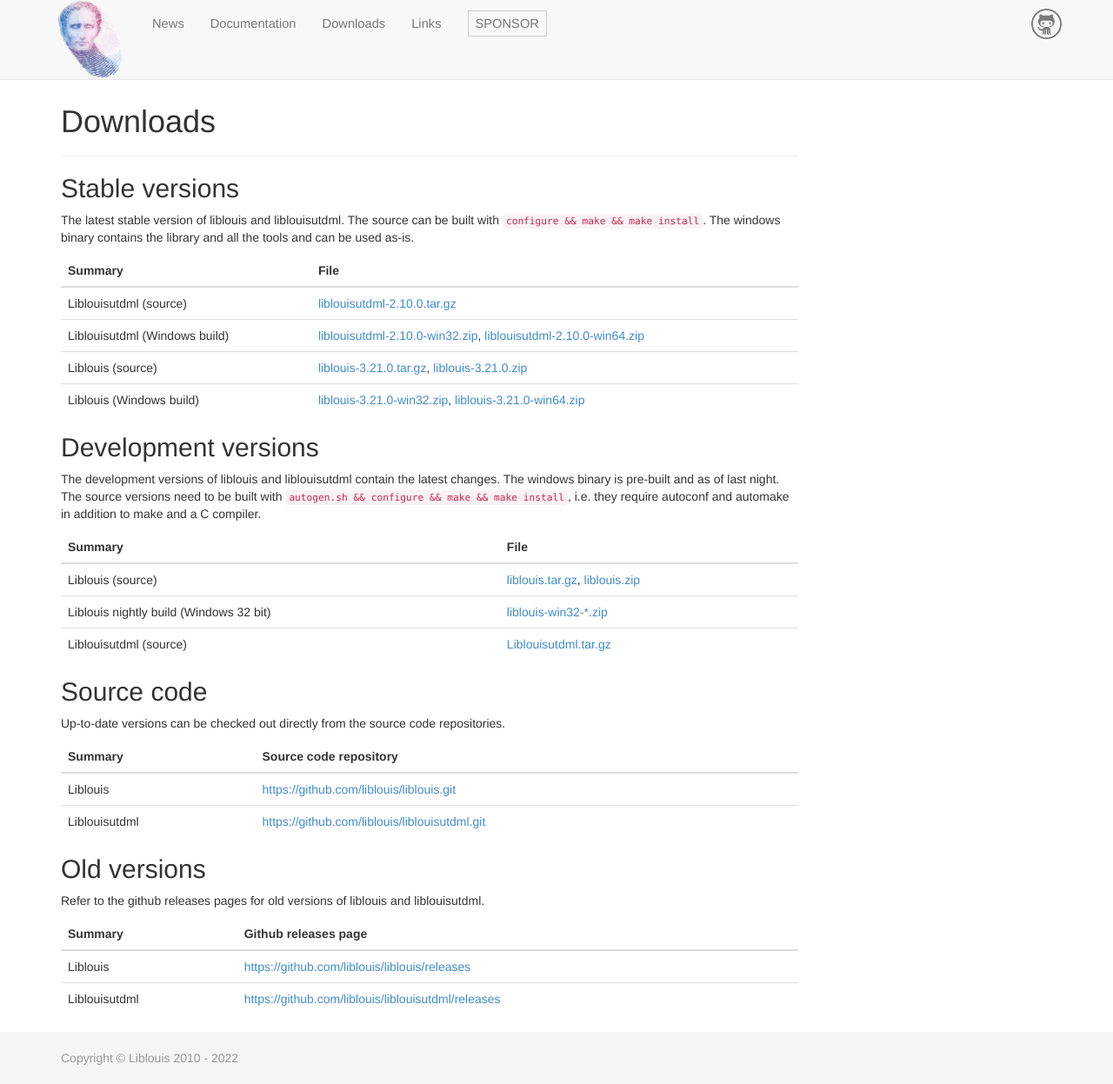
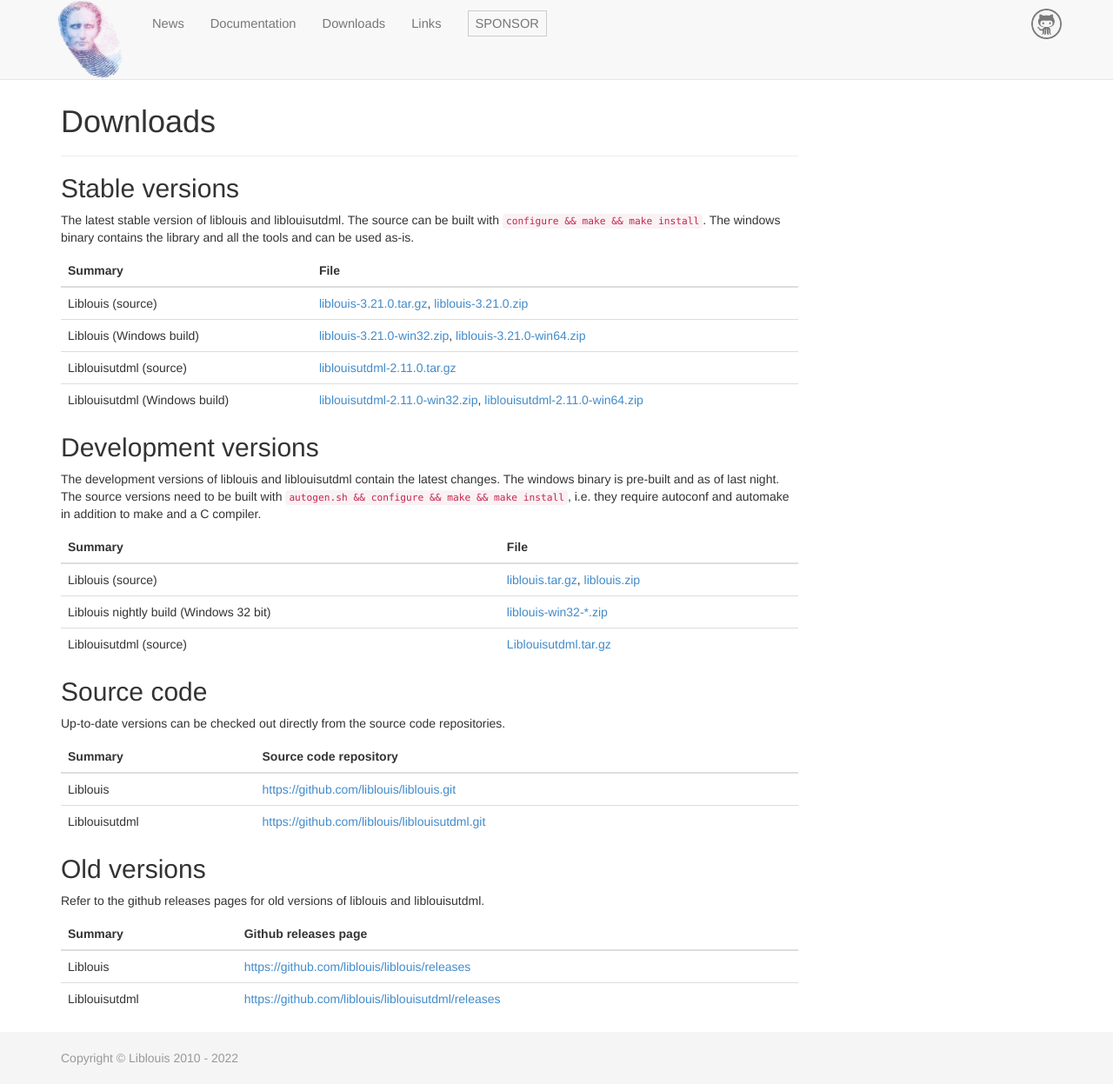
Before and after one commit to liblouis/liblouis.github.io, a Jekyll site: the page built from downloads/index.md, in a window 1280 px wide and 1247 px high. Shown: the whole window at 87% size. Built offline with Jekyll 4.4.1, drawn with Linux system fonts in a browser that asks for light colours.

Commit message:
Add announcement for new utdml release

```diff
--- a/documentation/liblouisutdml.html
+++ b/documentation/liblouisutdml.html
@@ -113,8 +113,8 @@
 
 <span id="Top"></span><span id="Liblouisutdml-User_0027s-and-Programmer_0027s-Manual"></span><h1 class="top">Liblouisutdml User&rsquo;s and Programmer&rsquo;s Manual</h1>
 
-<p>This manual is for liblouisutdml (version 2.10.0,
-8 March 2021), an xml to Braille Translation Library.
+<p>This manual is for liblouisutdml (version 2.11.0,
+11 January 2022), an xml to Braille Translation Library.
 </p>
 <p>This file may contain code borrowed from the Linux screenreader
 <acronym>BRLTTY</acronym>, Copyright &copy; 1999-2009 by the
--- a/downloads/index.md
+++ b/downloads/index.md
@@ -10,10 +10,10 @@
 
 |Summary|File|
 |---------|
-|Liblouisutdml (source)|[liblouisutdml-2.10.0.tar.gz](https://github.com/liblouis/liblouisutdml/releases/download/v2.10.0/liblouisutdml-2.10.0.tar.gz)|
-|Liblouisutdml (Windows build)|[liblouisutdml-2.10.0-win32.zip](https://github.com/liblouis/liblouisutdml/releases/download/v2.10.0/liblouisutdml-2.10.0-win32.zip), [liblouisutdml-2.10.0-win64.zip](https://github.com/liblouis/liblouisutdml/releases/download/v2.10.0/liblouisutdml-2.10.0-win64.zip)|
 |Liblouis (source)|[liblouis-3.21.0.tar.gz](https://github.com/liblouis/liblouis/releases/download/v3.21.0/liblouis-3.21.0.tar.gz), [liblouis-3.21.0.zip](https://github.com/liblouis/liblouis/releases/download/v3.21.0/liblouis-3.21.0.zip)|
 |Liblouis (Windows build)|[liblouis-3.21.0-win32.zip](https://github.com/liblouis/liblouis/releases/download/v3.21.0/liblouis-3.21.0-win32.zip), [liblouis-3.21.0-win64.zip](https://github.com/liblouis/liblouis/releases/download/v3.21.0/liblouis-3.21.0-win64.zip)|
+|Liblouisutdml (source)|[liblouisutdml-2.11.0.tar.gz](https://github.com/liblouis/liblouisutdml/releases/download/v2.11.0/liblouisutdml-2.11.0.tar.gz)|
+|Liblouisutdml (Windows build)|[liblouisutdml-2.11.0-win32.zip](https://github.com/liblouis/liblouisutdml/releases/download/v2.11.0/liblouisutdml-2.11.0-win32.zip), [liblouisutdml-2.11.0-win64.zip](https://github.com/liblouis/liblouisutdml/releases/download/v2.11.0/liblouisutdml-2.11.0-win64.zip)|
 {: .table}
 
 
```
Also changed, not shown: _posts/2022-03-08-liblouisutdml-release-2.11.0.md (added, +18 -0 lines).
